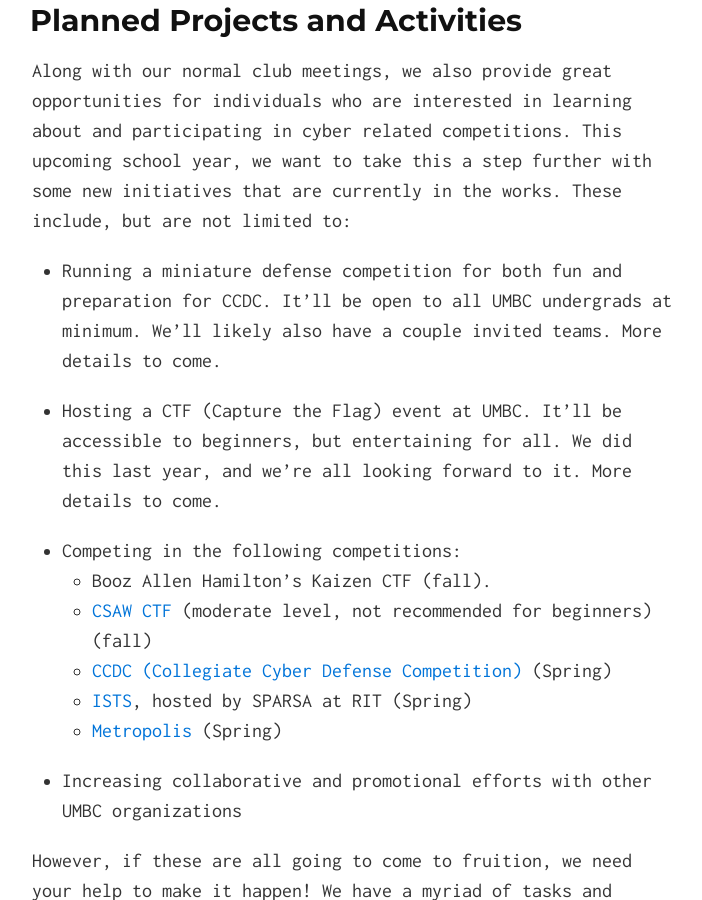
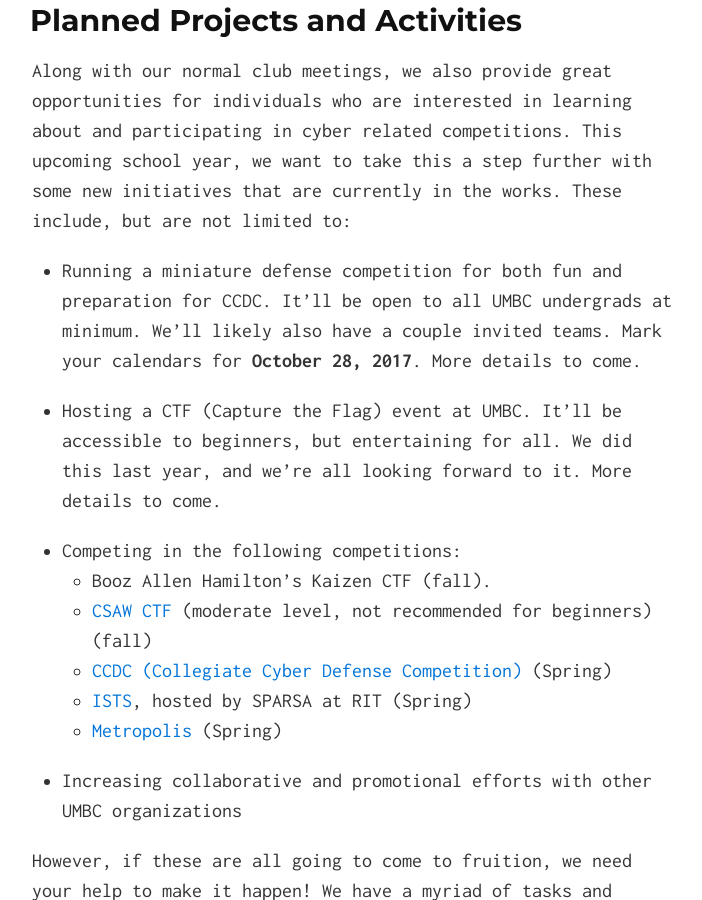
Before and after one commit to UMBCCyberDawgs/umbccyberdawgs.github.io, a Jekyll site: the page built from index.md, in a window 1280 px wide and 900 px high, scrolled down 2154 px. Shown: the whole window, without its empty margins (288-990 px from the left). Built offline with Jekyll 4.4.1, drawn with Linux system fonts in a browser that asks for light colours; our own code applies the rules of GitHub Pages for plain Markdown files.

Commit message:
Add date for fall competition

```diff
--- a/index.md
+++ b/index.md
@@ -73,7 +73,8 @@ include, but are not limited to:
 
 * Running a miniature defense competition for both fun and preparation for CCDC.
   It'll be open to all UMBC undergrads at minimum. We'll likely also have a
-  couple invited teams. More details to come.
+  couple invited teams. Mark your calendars for **October 28, 2017**. More
+  details to come.
 
 * Hosting a CTF (Capture the Flag) event at UMBC. It'll be accessible to
   beginners, but entertaining for all. We did this last year, and we're all
```
